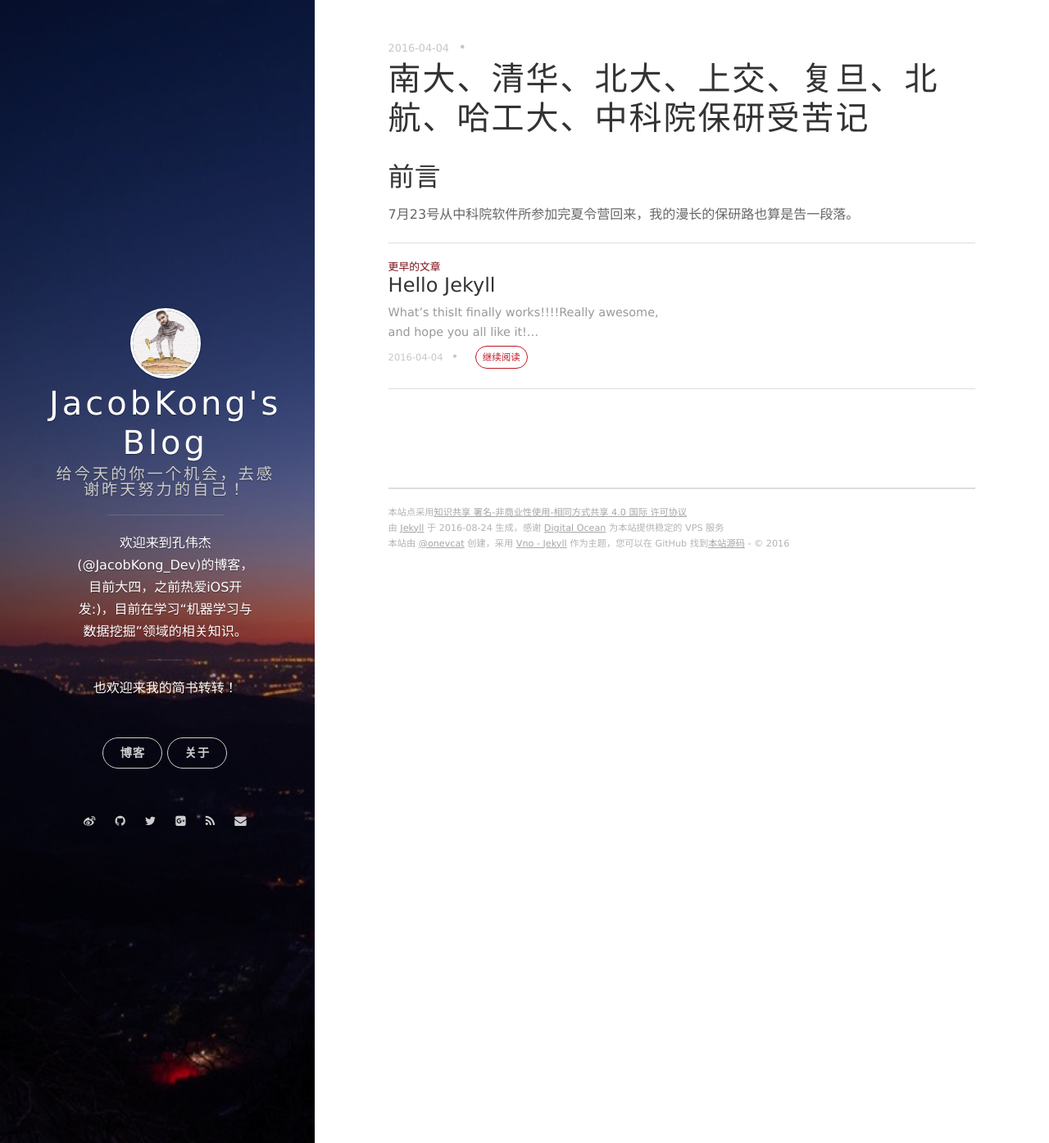
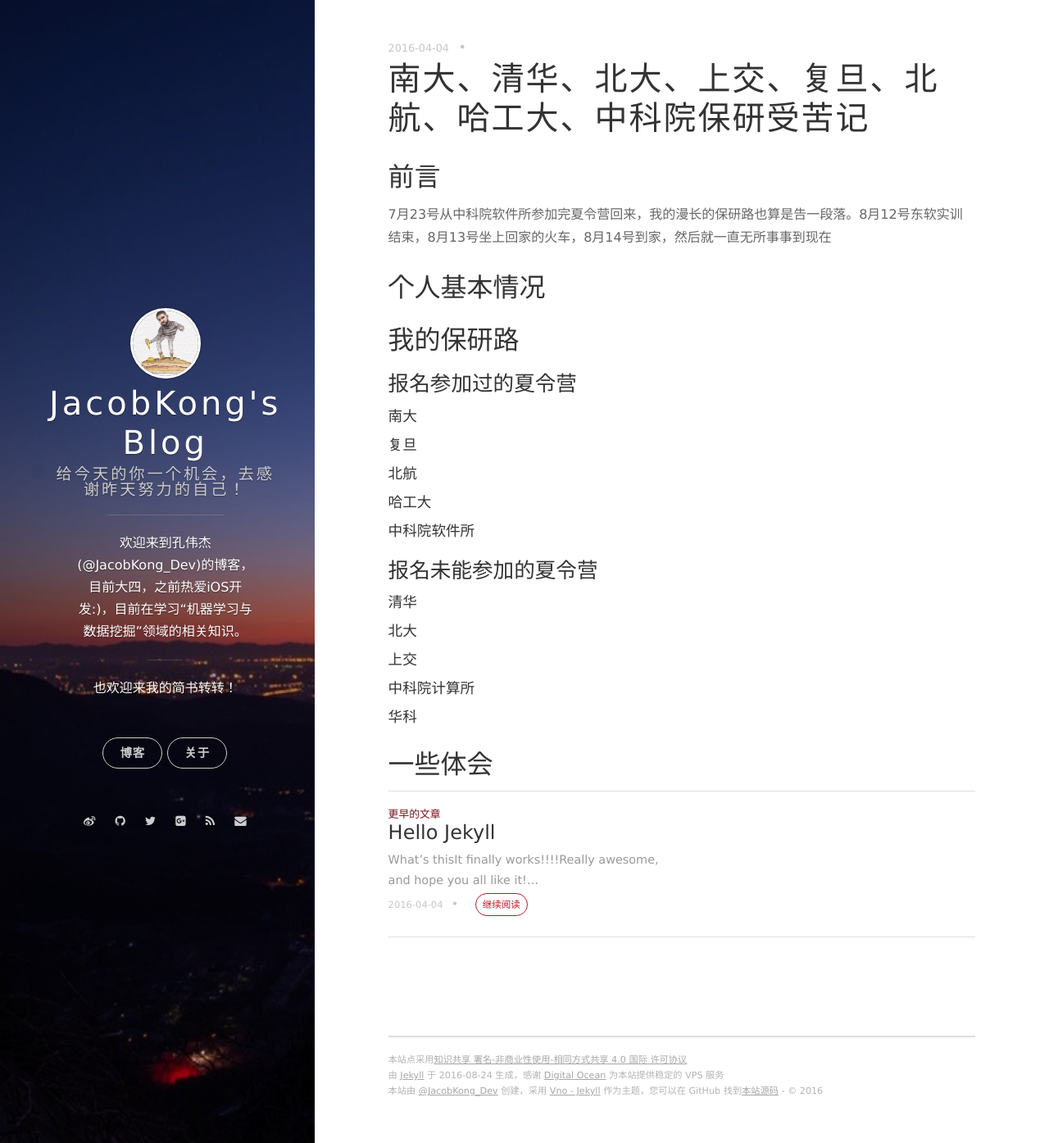
Before and after one commit to JacobKong/jacobkong.github.io, a Jekyll site: the page built from _posts/2016-08-22-南大、清华、北大、上交、复旦、北航、哈工大、中科院保研受苦记.markdown, in a window 1280 px wide and 1395 px high. Shown: the whole window at 82% size. Built offline with Jekyll 4.4.1, drawn with Linux system fonts in a browser that asks for light colours; nearby versions of some CDN libraries; comment, search, counter and statistics services are not loaded.

Commit message:
添加内容

```diff
--- a/_config.yml
+++ b/_config.yml
@@ -3,7 +3,7 @@ title: JacobKong's Blog
 subtitle: 给今天的你一个机会，去感谢昨天努力的自己！
 welcome_message: <a href="http://www.jianshu.com/users/81a8d024af56/latest_articles" target="_blank">也欢迎来我的简书转转！</a>
 description: 欢迎来到孔伟杰(@JacobKong_Dev)的博客，目前大四，之前热爱iOS开发:)，目前在学习“机器学习与数据挖掘”领域的相关知识。
-creator: <a href="http://onev.cat">@onevcat</a>
+creator: <a href="https://twitter.com/JacobKong_Dev">@JacobKong_Dev</a>
 
 url: "http://www.jacobkong.com"
 
--- a/_posts/2016-08-22-南大、清华、北大、上交、复旦、北航、哈工大、中科院保研受苦记.markdown
+++ b/_posts/2016-08-22-南大、清华、北大、上交、复旦、北航、哈工大、中科院保研受苦记.markdown
@@ -6,4 +6,34 @@ date: 2016-04-04 15:32:24.000000000 +09:00
 
 ## 前言
 
-7月23号从中科院软件所参加完夏令营回来，我的漫长的保研路也算是告一段落。
+7月23号从中科院软件所参加完夏令营回来，我的漫长的保研路也算是告一段落。8月12号东软实训结束，8月13号坐上回家的火车，8月14号到家，然后就一直无所事事到现在
+
+## 个人基本情况
+
+## 我的保研路
+
+### 报名参加过的夏令营
+
+#### 南大
+
+#### 复旦
+
+#### 北航
+
+#### 哈工大
+
+#### 中科院软件所
+
+### 报名未能参加的夏令营
+
+#### 清华
+
+#### 北大
+
+#### 上交
+
+#### 中科院计算所
+
+#### 华科
+
+## 一些体会
```
